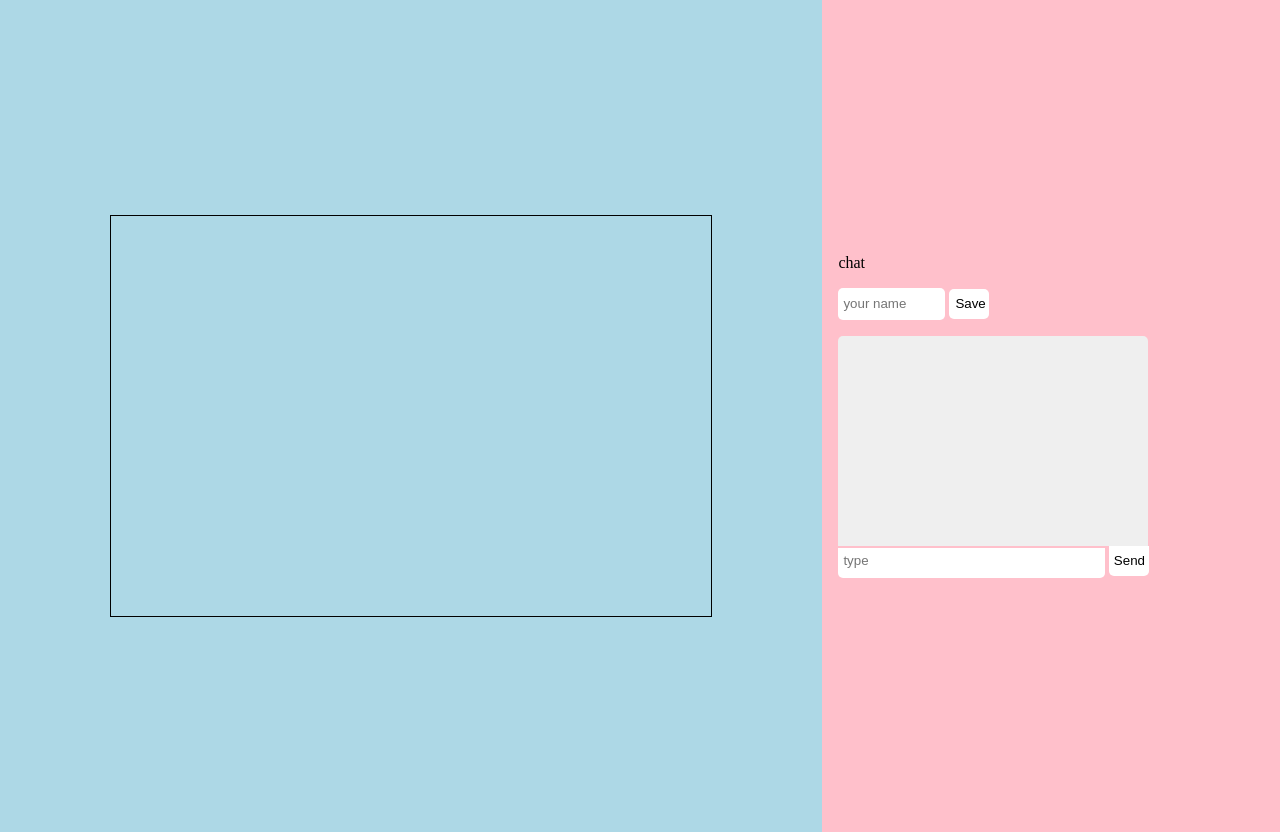
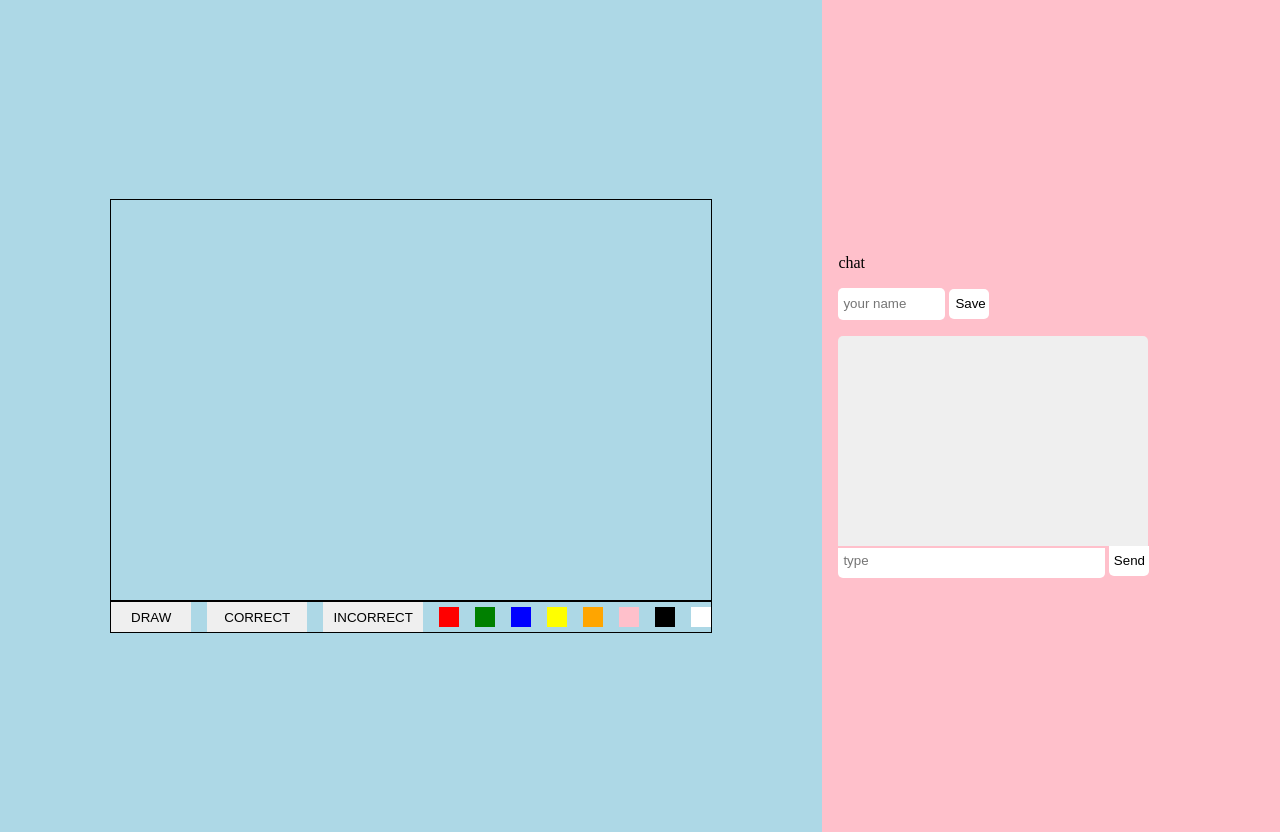
Before and after one commit to aminalundin/websocket-canvas-pictionary, a website: page public/index.html in a window 1280 px wide. Drawn offline with Linux system fonts and the light colour scheme.

Commit message:
set up buttons for toolbar for canvas

```diff
--- a/public/app.js
+++ b/public/app.js
@@ -16,8 +16,6 @@ const webSocket = new WebSocket("ws://192.168.0.15:8080");
 let objChat = {};
 
 // CANVAS
-// const ctx = canvas.getContext("2d");
-
 
 let isDrawing = false;
 
--- a/public/index.html
+++ b/public/index.html
@@ -13,6 +13,20 @@
         <canvas height="400" width="600">
 
         </canvas>
+        <div class="tools">
+
+            <button class="draw" id="draw">DRAW</button>
+            <button class="correct" id="correct">CORRECT</button>
+            <button class="incorrect" id="incorrect">INCORRECT</button>
+            <button class="red" id="red"></button>
+            <button class="green" id="green"></button>
+            <button class="blue" id="blue"></button>
+            <button class="yellow" id="yellow"></button>
+            <button class="orange" id="orange"></button>
+            <button class="pink" id="pink"></button>
+            <button class="black" id="black"></button>
+            <button class="white" id="white"></button>
+        </div>
     </div>
     <div class="chat-container">
         <p>chat</p>
--- a/public/style.css
+++ b/public/style.css
@@ -105,6 +105,7 @@ form {
     padding: 1rem;
     background-color: lightblue;
     display: flex;
+    flex-direction: column;
     align-items: center;
     justify-content: center;
 }
@@ -115,8 +116,85 @@ canvas {
     border: 1px solid black;
 }
 
+.tools {
+    border: 1px solid black;
+    width: 600px;
+    display: flex;
+    flex-direction: row;
+    justify-content: space-between;
+    align-items: center;
+}
 
+.draw {
+    width: 80px;
+    height: 30px;
+    border: none;
+}
 
-/* .hidden {
-    display: none;
-} */
+.correct {
+    width: 100px;
+    height: 30px;
+    border: none;
+}
+
+.incorrect {
+    width: 100px;
+    height: 30px;
+    border: none;
+}
+
+.red {
+    width: 20px;
+    height: 20px;
+    background-color: red;
+    border: none;
+}
+
+.green {
+    width: 20px;
+    height: 20px;
+    background-color: green;
+    border: none;
+}
+
+.blue {
+    width: 20px;
+    height: 20px;
+    background-color: blue;
+    border: none;
+}
+
+.yellow {
+    width: 20px;
+    height: 20px;
+    background-color: yellow;
+    border: none;
+}
+
+.orange {
+    width: 20px;
+    height: 20px;
+    background-color: orange;
+    border: none;
+}
+
+.pink {
+    width: 20px;
+    height: 20px;
+    background-color: pink;
+    border: none;
+}
+
+.black {
+    width: 20px;
+    height: 20px;
+    background-color: black;
+    border: none;
+}
+
+.white {
+    width: 20px;
+    height: 20px;
+    background-color: white;
+    border: none;
+}
```
